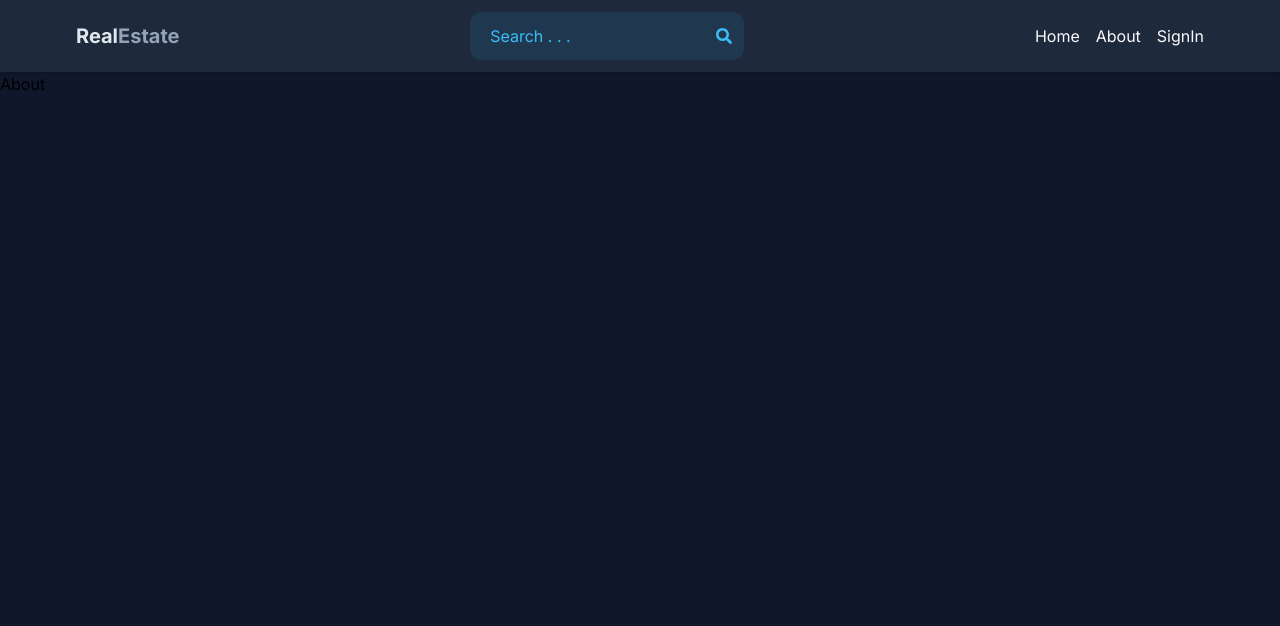
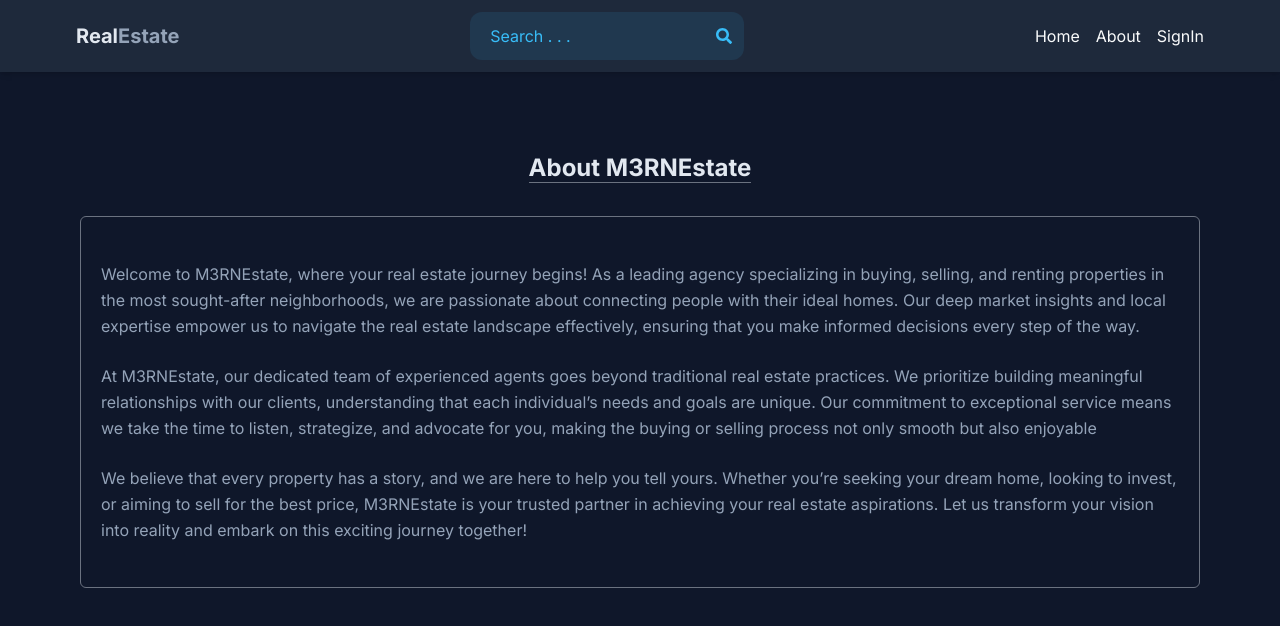
Before and after one commit to Its-Nyein/mern-estate, a React (Vite) app in the folder client/: page /about in a window 1280 px wide. Shown: the top 626 px of the page. Built offline with nearby package versions, Linux system fonts and the light colour scheme; no server answers.

Commit message:
add the About section

```diff
--- a/client/src/pages/About.jsx
+++ b/client/src/pages/About.jsx
@@ -1,5 +1,39 @@
 const About = () => {
-  return <div>About</div>;
+  return (
+    <div className="flex flex-col gap-3 p-20 mx-auto">
+      <h1 className="text-slate-200 font-bold text-2xl text-center mb-5">
+        <span className="border-b border-gray-500">About M3RNEstate</span>
+      </h1>
+      <div className="text-slate-400 leading-relaxed border border-gray-500 p-5 rounded-md">
+        <p className="my-6">
+          Welcome to M3RNEstate, where your real estate journey begins! As a
+          leading agency specializing in buying, selling, and renting properties
+          in the most sought-after neighborhoods, we are passionate about
+          connecting people with their ideal homes. Our deep market insights and
+          local expertise empower us to navigate the real estate landscape
+          effectively, ensuring that you make informed decisions every step of
+          the way.
+        </p>
+        <p className="my-6">
+          At M3RNEstate, our dedicated team of experienced agents goes beyond
+          traditional real estate practices. We prioritize building meaningful
+          relationships with our clients, understanding that each individual’s
+          needs and goals are unique. Our commitment to exceptional service
+          means we take the time to listen, strategize, and advocate for you,
+          making the buying or selling process not only smooth but also
+          enjoyable
+        </p>
+        <p className="my-6">
+          We believe that every property has a story, and we are here to help
+          you tell yours. Whether you’re seeking your dream home, looking to
+          invest, or aiming to sell for the best price, M3RNEstate is your
+          trusted partner in achieving your real estate aspirations. Let us
+          transform your vision into reality and embark on this exciting journey
+          together!
+        </p>
+      </div>
+    </div>
+  );
 };
 
 export default About;
```
